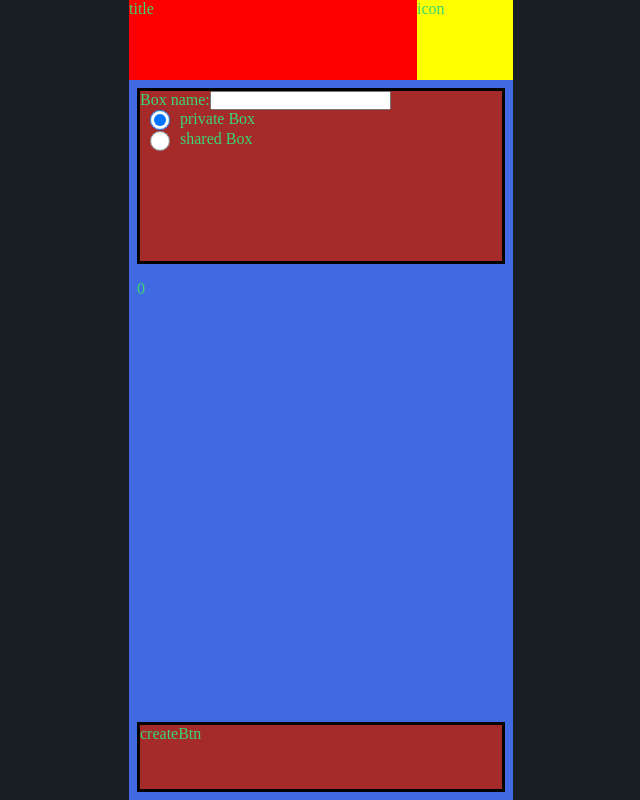
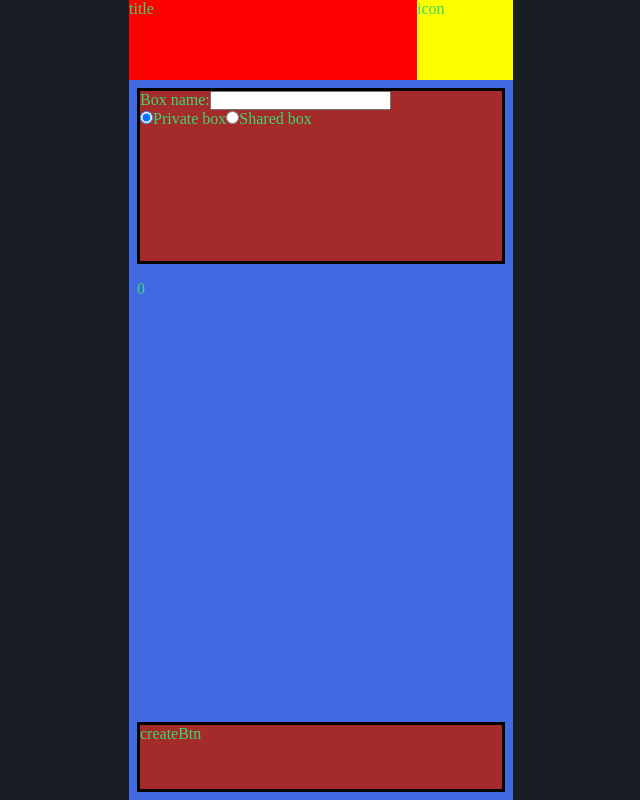
Before and after one commit to tahrer007/E-Penny-Bank, a React (Create React App) app in the folder client/: page /createBox in a window 1280 px wide. Shown: the whole page, without its empty margins (319-959 px from the left). Built offline with nearby package versions, Linux system fonts and the light colour scheme.

Commit message:
RADIO BUTTONS

```diff
--- /dev/null
+++ b/client/src/components/radioButton/RadioButton.jsx
@@ -0,0 +1,5 @@
+import "./radioButton.scss";
+const RadioButton = ({ value, name }) => {
+  return <></>;
+};
+export default RadioButton;
--- a/client/src/components/radioButtons/RadioButtons.jsx
+++ /dev/null
@@ -1,29 +0,0 @@
-import React, { useState, useEffect } from "react";
-import "./radioButtons.scss";
-
-const option = (option) => {};
-
-const RadioButtons = ({ options, onChangeSelection }) => {
-  const [selectedObtions, setSelectedOptions] = useState("");
-
-  //const onChangeSelection = (e) => setSelectedOption();
-
-  return (
-    <div className="optionsBox" onChange={(e) => onChangeSelection(e)}>
-      {options.map((option, index) => (
-        <div key={option} className="radioOption">
-          <input
-            className="radioBtn"
-            type="radio"
-            value={index}
-            name="Random deposit"
-            defaultChecked={!index ? true : false}
-          />
-          {option} Box
-        </div>
-      ))}
-    </div>
-  );
-};
-
-export default RadioButtons;
--- a/client/src/pages/createBox/CreateBoxPage.jsx
+++ b/client/src/pages/createBox/CreateBoxPage.jsx
@@ -1,17 +1,19 @@
 import React, { useState, useEffect } from "react";
 import { BOXES_TYPES, PRIVATE_BOX, SHARED_BOX } from "services/api/const";
-import RadioButtons from "components/radioButtons/RadioButtons";
+//import RadioButton from "components/radioButton/RadioButton";
+
 import "./createBox.scss";
 //const PRIVATE_BOX = 0 ;
 //const SHARED_BOX = 1 ;
 const CreateBox = () => {
-  const [boxtype, setBoxType] = useState(PRIVATE_BOX);
-  useEffect(() => {
-    console.log(BOXES_TYPES, PRIVATE_BOX, SHARED_BOX);
-  }, []);
+  const [boxType, setBoxType] = useState(PRIVATE_BOX);
 
-  const selectBoxType = (type) => {
-    if (type === SHARED_BOX) setBoxType(SHARED_BOX);
+  useEffect(() => {}, []);
+
+  const onChangeSelection = (e) => {
+    const value = parseInt(e.target.value);
+
+    setBoxType(value);
   };
 
   return (
@@ -24,13 +26,29 @@ const CreateBox = () => {
             //value={this.state.value}
             //onChange={this.handleChange}
           />
-          <RadioButtons
-            options={BOXES_TYPES}
-            selectBoxType onChangeSelection={selectBoxType}
+        </label>
+        <div className="optionsBox">
+          <input
+            className="radioBtn"
+            type="radio"
+            value={0}
+            name="Random deposit"
+            checked={boxType === PRIVATE_BOX}
+            onChange={(e) => onChangeSelection(e)}
           />
-        </label>
+          Private box
+          <input
+            className="radioBtn"
+            type="radio"
+            value={1}
+            name="exact deposit"
+            checked={boxType === SHARED_BOX}
+            onChange={(e) => onChangeSelection(e)}
+          />
+          Shared box
+        </div>
       </div>
-      {boxtype && <div className="sharedBoxDetails"> shared Box Details</div>}
+      {boxType && <div className="sharedBoxDetails"> shared Box Details</div>}
       <div className="createBtn"> createBtn</div>
     </div>
   );
--- a/client/src/pages/deposit/Deposit.jsx
+++ b/client/src/pages/deposit/Deposit.jsx
@@ -14,7 +14,7 @@ const Deposit = () => {
 
   return (
     <div className="pageContainer depositPage">
-      <div className="boxName">personal box</div>
+      <div className="boxName">box name</div>
       <div className="optionsBox" onChange={(e) => onChangeSelection(e)}>
         <input
           className="radioBtn"
```
Also changed, not shown: client/src/components/radioButton/radioButton.scss (renamed from client/src/components/radioButtons/radioButtons.scss).
